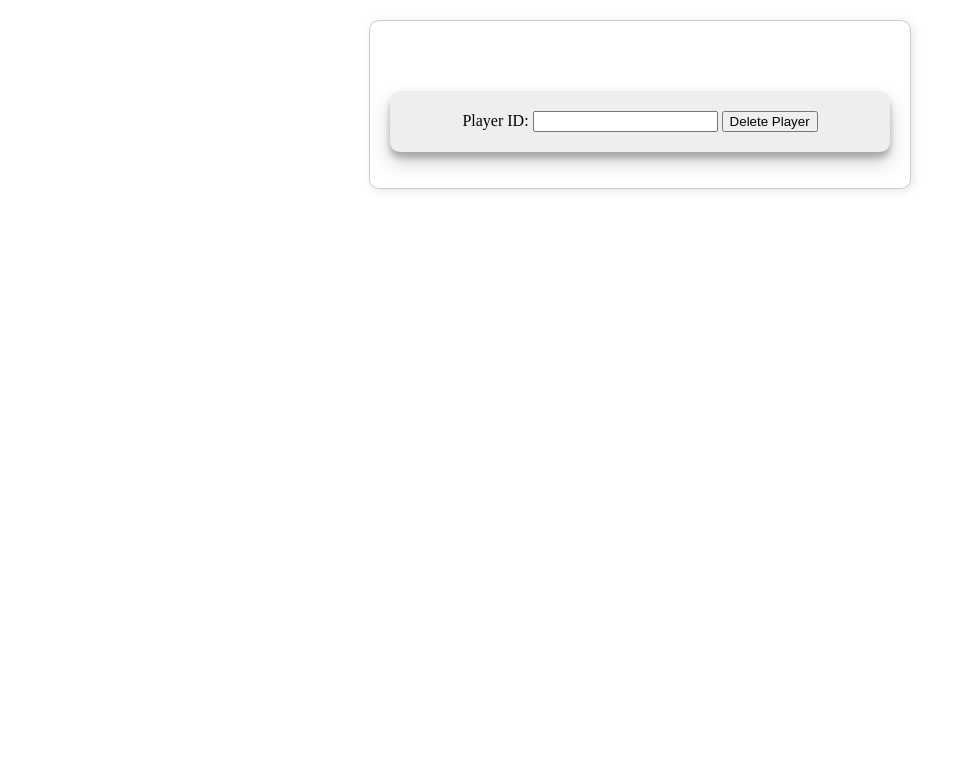
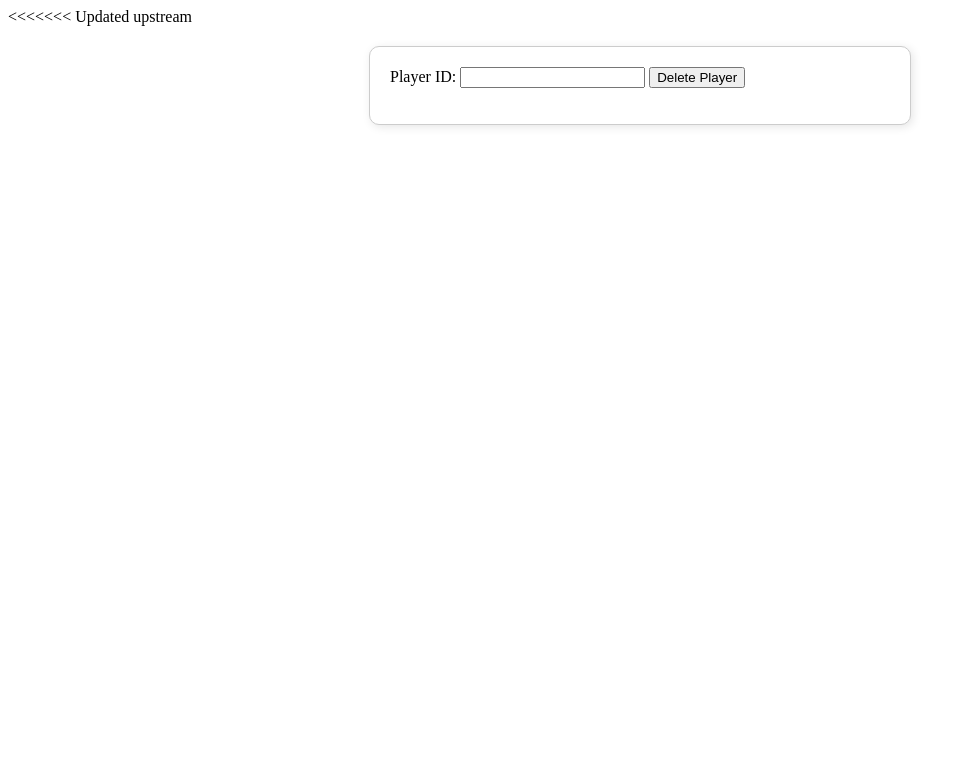
Before and after one commit to vikassrini/CRICBASE-, a Flask app: page /delete_player_render in a window 1280 px wide. Shown: the top 779 px of the page, without its empty margins (0-967 px from the left). Run offline with Flask 2, Linux system fonts and the light colour scheme; some libraries are stand-ins or nearby versions.

Commit message:
made changes

```diff
--- a/CricBase/templates/delete_player.html
+++ b/CricBase/templates/delete_player.html
@@ -1,5 +1,6 @@
 <html>
   <head>
+<<<<<<< Updated upstream
     <title> Delete Player info</title>
     <style>
       /* Add styling here */
@@ -12,6 +13,10 @@
         margin: 20px auto;
         width: 500px;
       }
+=======
+    <style>
+      /* Add styling here */
+>>>>>>> Stashed changes
   form {
     background-color: #eee;
     padding: 20px;
```
